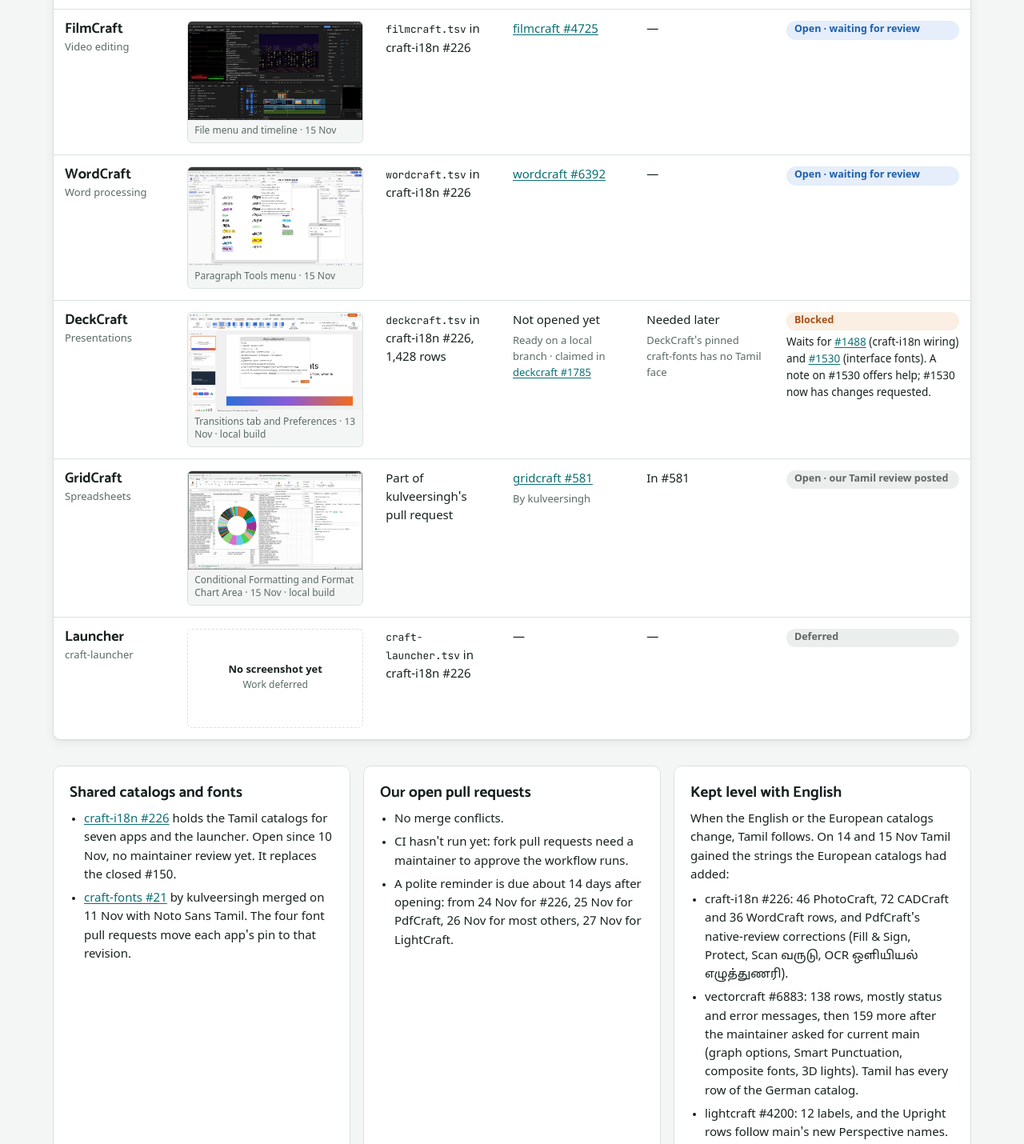
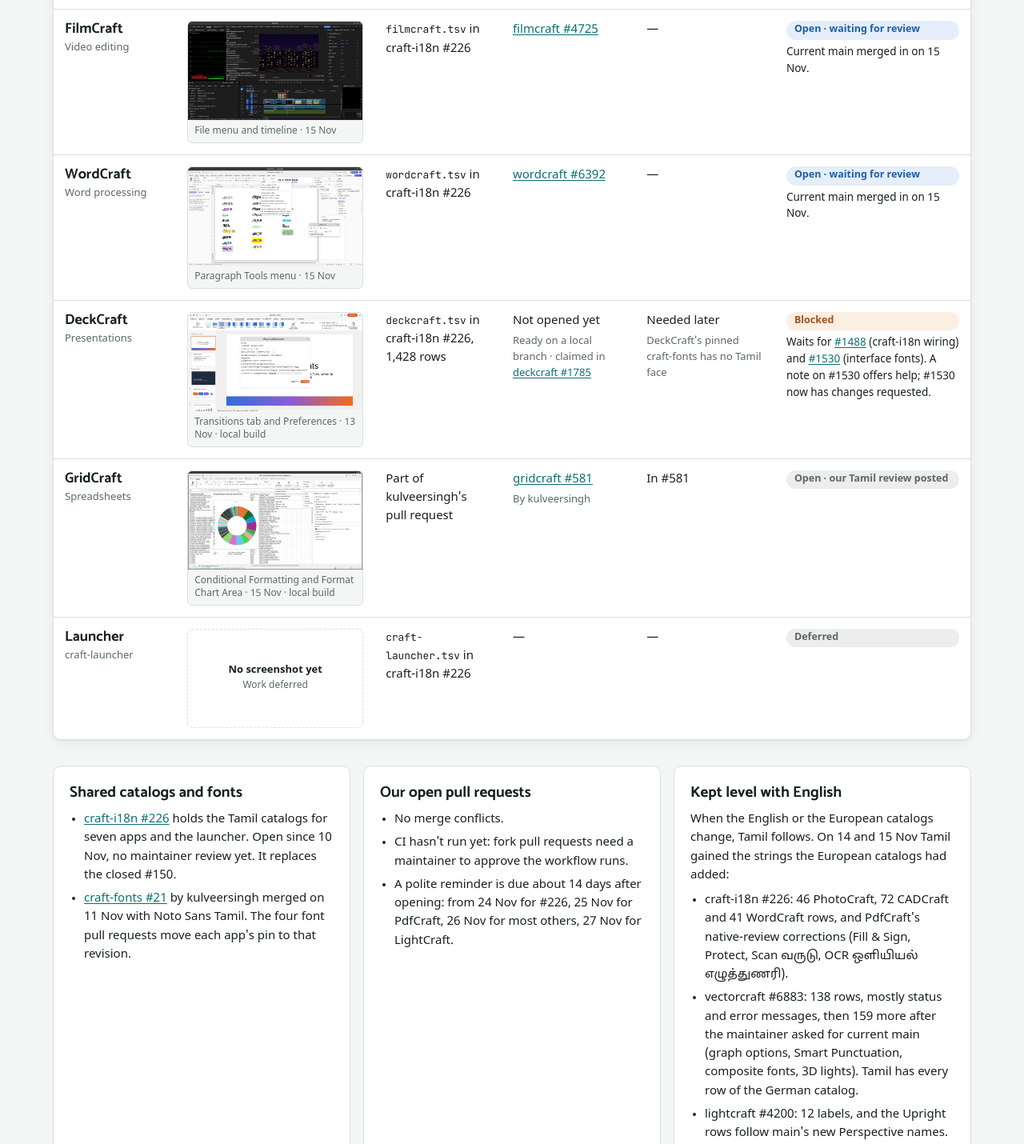
Before and after one commit to newsbaba24x7/artcraft-tamil, a plain HTML site: page index.html in a window 1280 px wide. Shown: the part 1254-2684 px from the top of the page at 80% size. Drawn offline with Linux system fonts and the light colour scheme; a web font is replaced by a local one.

Commit message:
WordCraft and FilmCraft: current main merged in

```diff
--- a/index.html
+++ b/index.html
@@ -307,7 +307,7 @@ dialog img { display: block; width: 100%; height: auto; max-height: 82vh; object
           <td data-label="Tamil catalog"><span class="mono">filmcraft.tsv</span> in craft-i18n #226</td>
           <td data-label="App pull request"><a href="https://github.com/storytold/filmcraft/pull/4725">filmcraft #4725</a></td>
           <td data-label="Font pull request">—</td>
-          <td data-label="Status"><div class="status"><span class="pill open">Open · waiting for review</span></div></td>
+          <td data-label="Status"><div class="status"><span class="pill open">Open · waiting for review</span><p>Current main merged in on 15 Nov.</p></div></td>
         </tr>
 
         <tr>
@@ -321,7 +321,7 @@ dialog img { display: block; width: 100%; height: auto; max-height: 82vh; object
           <td data-label="Tamil catalog"><span class="mono">wordcraft.tsv</span> in craft-i18n #226</td>
           <td data-label="App pull request"><a href="https://github.com/storytold/wordcraft/pull/6392">wordcraft #6392</a></td>
           <td data-label="Font pull request">—</td>
-          <td data-label="Status"><div class="status"><span class="pill open">Open · waiting for review</span></div></td>
+          <td data-label="Status"><div class="status"><span class="pill open">Open · waiting for review</span><p>Current main merged in on 15 Nov.</p></div></td>
         </tr>
 
         <tr>
@@ -384,7 +384,7 @@ dialog img { display: block; width: 100%; height: auto; max-height: 82vh; object
       <h2>Kept level with English</h2>
       <p>When the English or the European catalogs change, Tamil follows. On 14 and 15 Nov Tamil gained the strings the European catalogs had added:</p>
       <ul>
-        <li>craft-i18n #226: 46 PhotoCraft, 72 CADCraft and 36 WordCraft rows, and PdfCraft's native-review corrections (Fill &amp; Sign, Protect, Scan வருடு, OCR ஒளியியல் எழுத்துணரி).</li>
+        <li>craft-i18n #226: 46 PhotoCraft, 72 CADCraft and 41 WordCraft rows, and PdfCraft's native-review corrections (Fill &amp; Sign, Protect, Scan வருடு, OCR ஒளியியல் எழுத்துணரி).</li>
         <li>vectorcraft #6883: 138 rows, mostly status and error messages, then 159 more after the maintainer asked for current main (graph options, Smart Punctuation, composite fonts, 3D lights). Tamil has every row of the German catalog.</li>
         <li>lightcraft #4200: 12 labels, and the Upright rows follow main's new Perspective names. The gap report lists no Tamil message.</li>
       </ul>
```
